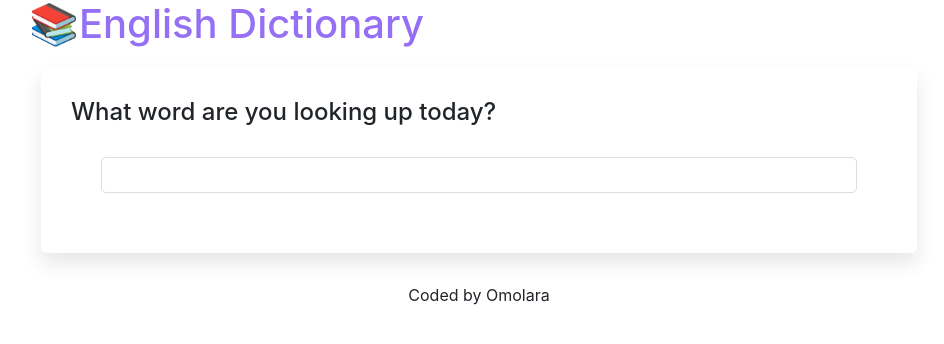
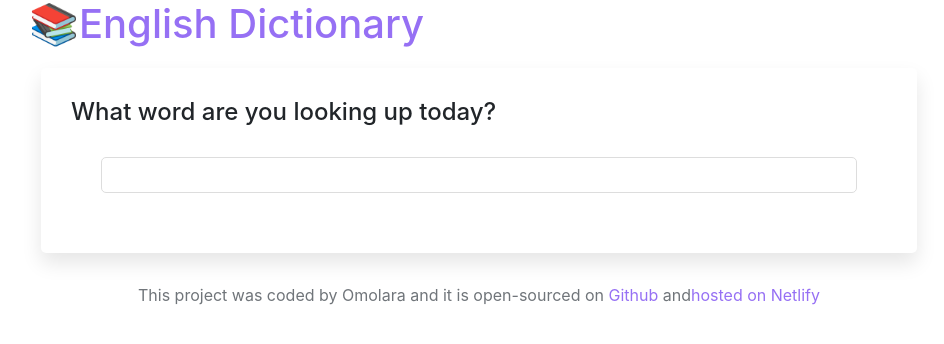
Before and after one commit to OmolaraO/dictionary-project, a React (Create React App) app: page / in a window 1280 px wide. Shown: the top 344 px of the page, without its empty margins (161-1105 px from the left). Built offline with nearby package versions, Linux system fonts and the light colour scheme.

Commit message:
Styled and added the links to the app

```diff
--- a/src/App.css
+++ b/src/App.css
@@ -11,4 +11,11 @@ color: #9670f4;
 .App footer {
 text-align: center;
 margin: 30px 0;
+font-weight: small;
+color: #70757a;
 }
+
+.App footer a {
+  text-decoration: none;
+  color: #9670f4
+}
--- a/src/App.js
+++ b/src/App.js
@@ -9,7 +9,8 @@ function App() {
       <header className="App-header">
       </header>
       <footer>
-        Coded by Omolara
+    This project was coded by Omolara and it is open-sourced on <a href="https://github.com/OmolaraO/dictionary-project" target="_blank" rel="noreferrer">Github</a> and
+    <a href="https://suspicious-morse-dcef35.netlify.app/" target="_blank" rel="noreferrer">hosted on Netlify</a>
       </footer>
       </div>
     </div>
--- a/src/Dictionary.js
+++ b/src/Dictionary.js
@@ -26,7 +26,7 @@ axios.get(apiUrl).then(handleResponse);
 
 let pexelsApiKey = "563492ad6f91700001000001f13f532f94044e0f9683aa79a55ceb5c";
 let pexelsApiUrl = `https://api.pexels.com/v1/search?query=${keyword}`;
-let headers = { Authorization: `Bearer${pexelsApiKey}` };
+let headers = { Authorization: `Bearer ${pexelsApiKey}` };
 axios.get(pexelsApiUrl, { headers: headers }).then(handlePexelsResopnse);
 
 }
--- a/src/Meaning.css
+++ b/src/Meaning.css
@@ -8,4 +8,5 @@ line-height: 1.5;
 color: #70757a;
 font-style: italic;
 margin-top: 10px;
+
 }
--- a/src/Meaning.js
+++ b/src/Meaning.js
@@ -1,5 +1,5 @@
 import React from "react";
-import "./Meaning";
+import "./Meaning.css";
 export default function Meaning(props) {
     return (
 <div className="Meaning">
--- /dev/null
+++ b/src/Photos.css
@@ -0,0 +1,3 @@
+.Photos img {
+margin-bottom: 5px;
+}
--- a/src/Photos.js
+++ b/src/Photos.js
@@ -1,10 +1,18 @@
 import React from "react";
-
+import "./Photos.css"
 export default function Photos(props) {
 if(props.photos) {
 return (
-<section>
-
+<section className="Photos">
+<div className="row">
+{props.photos.map(function(photo, index){
+return (
+    <div className="col" key={index}>
+  <img src={photo.src.medium} className="img-fluid" />
+</div>
+ );
+})}
+</div>
 </section>
 )
     } else {
```
